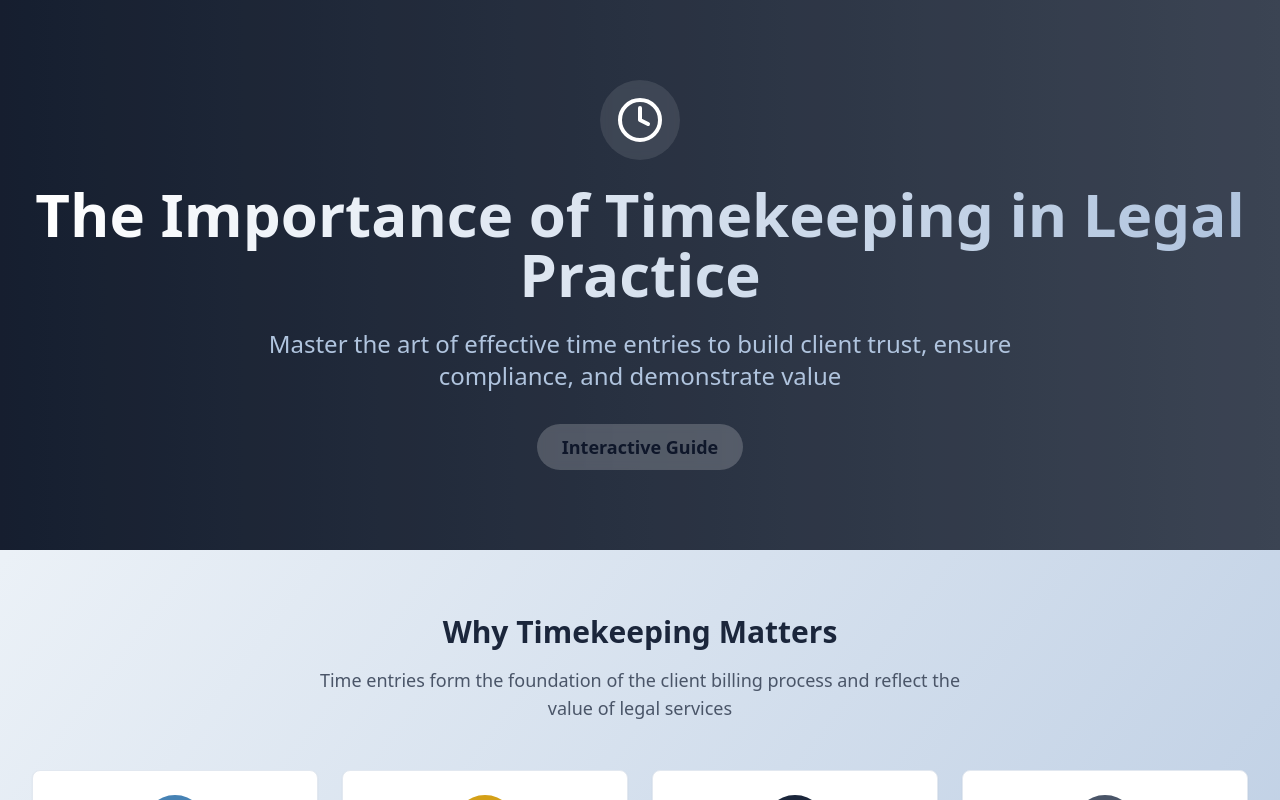
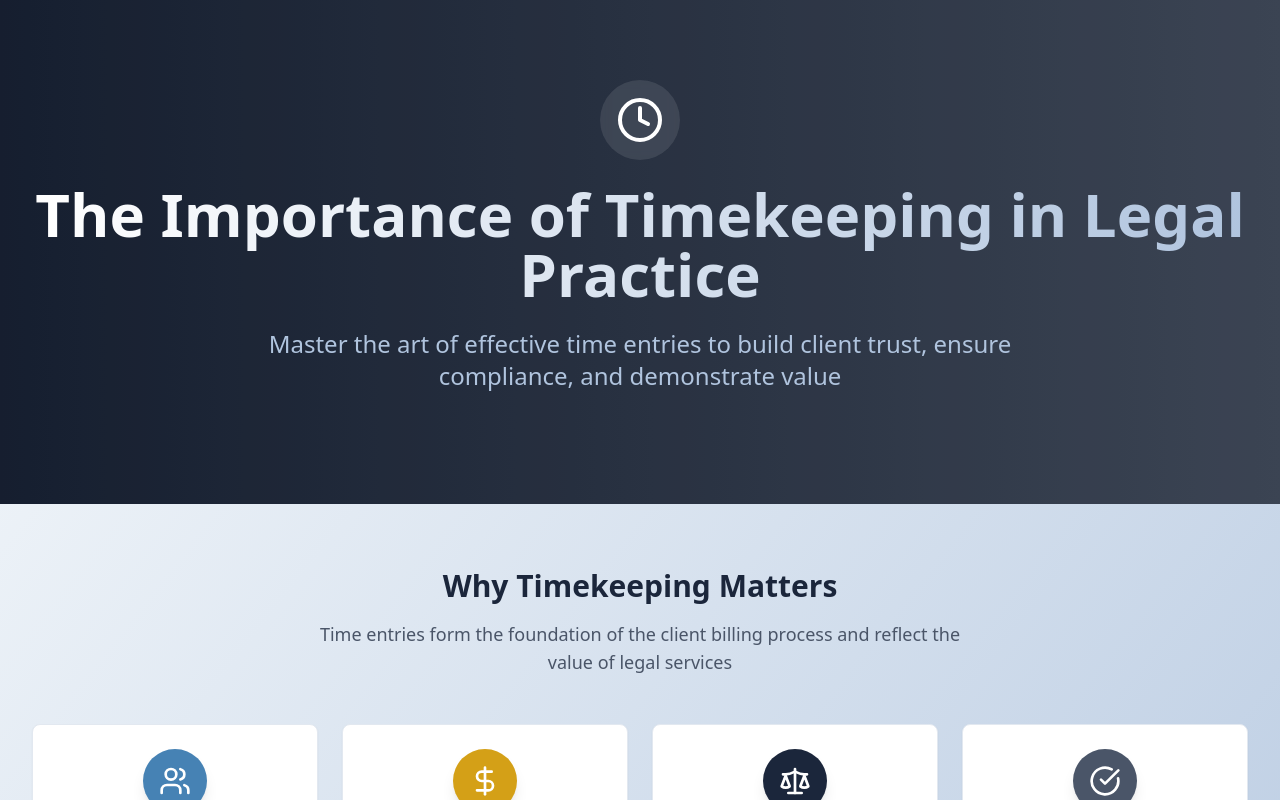
Before and after one commit to tmcleantrain/time-entry-clarity, a React (Vite) app: page / in a window 1280 px wide. Shown: the top 800 px of the page. Built offline with nearby package versions, Linux system fonts and the light colour scheme.

Commit message:
Remove interactive guide button

```diff
--- a/src/pages/Index.tsx
+++ b/src/pages/Index.tsx
@@ -1,4 +1,3 @@
-
 import React, { useState } from 'react';
 import { Clock, Users, DollarSign, Scale, CheckCircle, Edit3 } from 'lucide-react';
 import { Card, CardContent, CardDescription, CardHeader, CardTitle } from '@/components/ui/card';
@@ -69,9 +68,6 @@ const Index = () => {
             <p className="text-xl md:text-2xl mb-8 max-w-3xl mx-auto text-[#B0C4De]">
               Master the art of effective time entries to build client trust, ensure compliance, and demonstrate value
             </p>
-            <Badge variant="secondary" className="text-lg px-6 py-2 bg-white/20 backdrop-blur-sm">
-              Interactive Guide
-            </Badge>
           </div>
         </div>
       </div>
```
